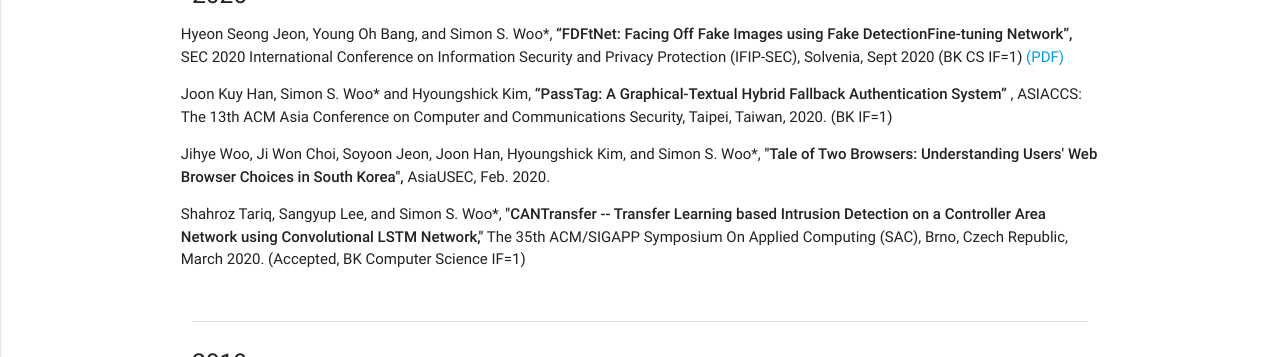
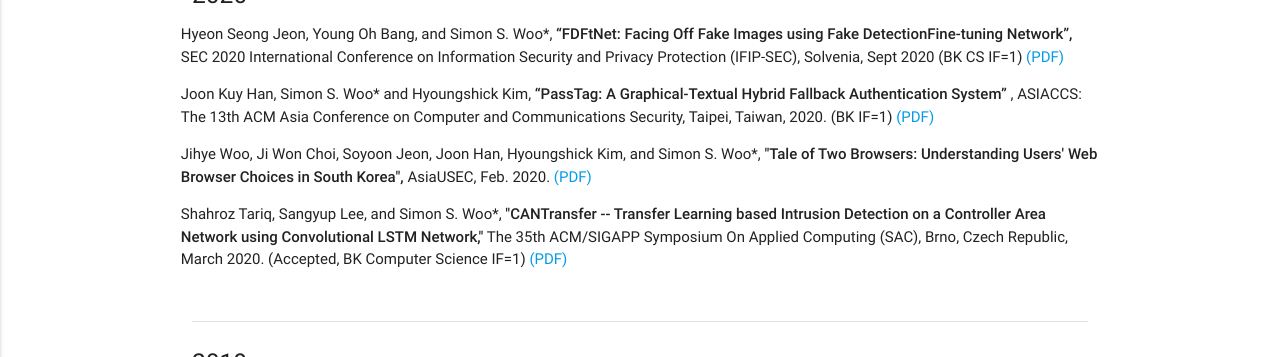
Before and after one commit to Yurim990507/DASH-Lab.github.io, a Jekyll site: the page built from example2.md, in a window 1280 px wide and 900 px high. Shown: the part 205-562 px from the top of the window. Built offline with Jekyll 4.4.1, drawn with Linux system fonts in a browser that asks for light colours.

Commit message:
Update example2.md

```diff
--- a/example2.md
+++ b/example2.md
@@ -11,9 +11,9 @@ permalink: /Publications/
     <div class="row">
 
   <p> Hyeon Seong Jeon, Young Oh Bang, and Simon S. Woo*, <strong>“FDFtNet: Facing Off Fake Images using Fake DetectionFine-tuning Network”,</strong> SEC 2020 International Conference on Information Security and Privacy Protection (IFIP-SEC), Solvenia, Sept 2020 (BK CS IF=1) <a href="../../raw/master/Publications/IFIP_SEC_2020_CR_paper_135.pdf" download> (PDF) </a> </p>
-<p> Joon Kuy Han, Simon S. Woo* and Hyoungshick Kim, <strong> “PassTag: A Graphical-Textual Hybrid Fallback Authentication System” </strong>, ASIACCS: The 13th ACM Asia Conference on Computer and Communications Security, Taipei, Taiwan, 2020. (BK IF=1) </p>
-            <p> Jihye Woo, Ji Won Choi, Soyoon Jeon, Joon Han, Hyoungshick Kim, and Simon S. Woo*,<strong> "Tale of Two Browsers: Understanding Users' Web Browser Choices in South Korea",</strong> AsiaUSEC, Feb. 2020. </p>
- <p> Shahroz Tariq, Sangyup Lee, and Simon S. Woo*, <strong>"CANTransfer -- Transfer Learning based Intrusion Detection on a Controller Area Network using Convolutional LSTM Network,"</strong> The 35th ACM/SIGAPP Symposium On Applied Computing (SAC), Brno, Czech Republic, March 2020. (Accepted, BK Computer Science IF=1) </p>
+<p> Joon Kuy Han, Simon S. Woo* and Hyoungshick Kim, <strong> “PassTag: A Graphical-Textual Hybrid Fallback Authentication System” </strong>, ASIACCS: The 13th ACM Asia Conference on Computer and Communications Security, Taipei, Taiwan, 2020. (BK IF=1) <a href="../../raw/master/Publications/IFIP_SEC_2020_CR_paper_135.pdf" download> (PDF) </a> </p>
+            <p> Jihye Woo, Ji Won Choi, Soyoon Jeon, Joon Han, Hyoungshick Kim, and Simon S. Woo*,<strong> "Tale of Two Browsers: Understanding Users' Web Browser Choices in South Korea",</strong> AsiaUSEC, Feb. 2020. <a href="../../raw/master/Publications/IFIP_SEC_2020_CR_paper_135.pdf" download> (PDF) </a> </p>
+ <p> Shahroz Tariq, Sangyup Lee, and Simon S. Woo*, <strong>"CANTransfer -- Transfer Learning based Intrusion Detection on a Controller Area Network using Convolutional LSTM Network,"</strong> The 35th ACM/SIGAPP Symposium On Applied Computing (SAC), Brno, Czech Republic, March 2020. (Accepted, BK Computer Science IF=1) <a href="../../raw/master/Publications/IFIP_SEC_2020_CR_paper_135.pdf" download> (PDF) </a> </p>
     </div>
 </div>
 <div class="divider"></div>
```
